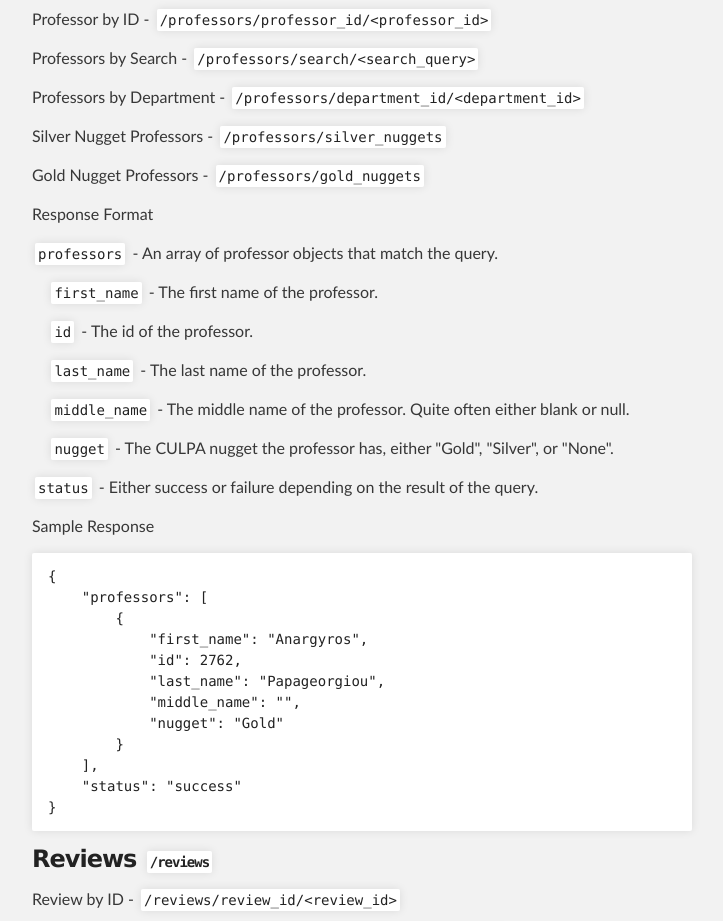
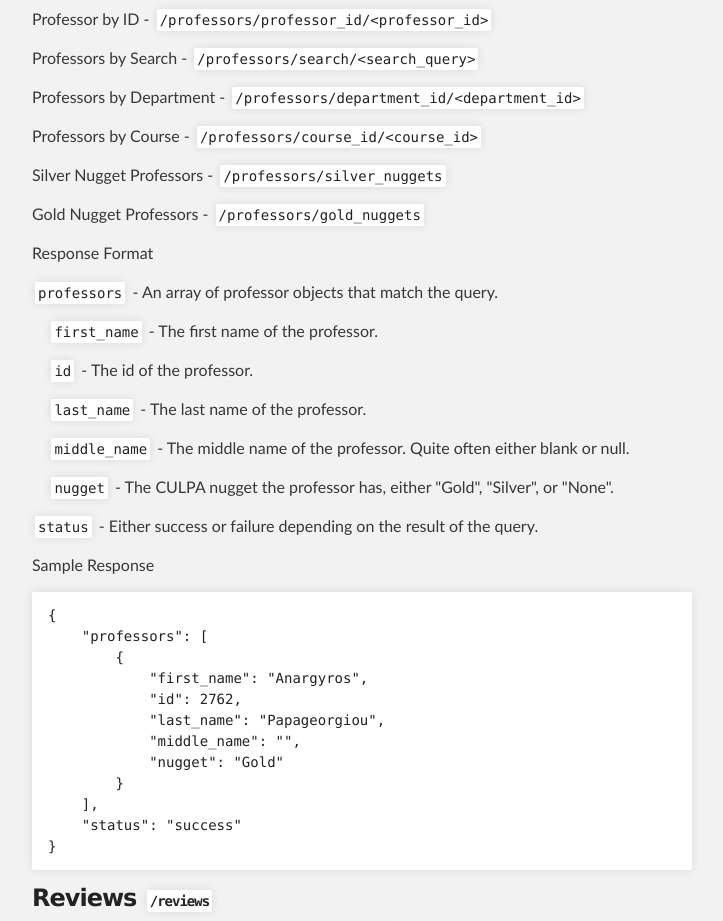
Before and after one commit to culpa-team/api, a plain HTML site: page index.html in a window 1280 px wide. Shown: the part 1954-2875 px from the top of the page, without its empty margins (288-1011 px from the left). Drawn offline with Linux system fonts and the light colour scheme.

```diff
--- a/index.html
+++ b/index.html
@@ -124,6 +124,8 @@
 
 <p>Professors by Department - <code>/professors/department_id/&lt;department_id&gt;</code></p>
 
+<p>Professors by Course - <code>/professors/course_id/&lt;course_id&gt;</code></p>
+
 <p>Silver Nugget Professors - <code>/professors/silver_nuggets</code></p>
 
 <p>Gold Nugget Professors - <code>/professors/gold_nuggets</code></p>
```
Also changed, not shown: params.json (+1 -1 lines).
